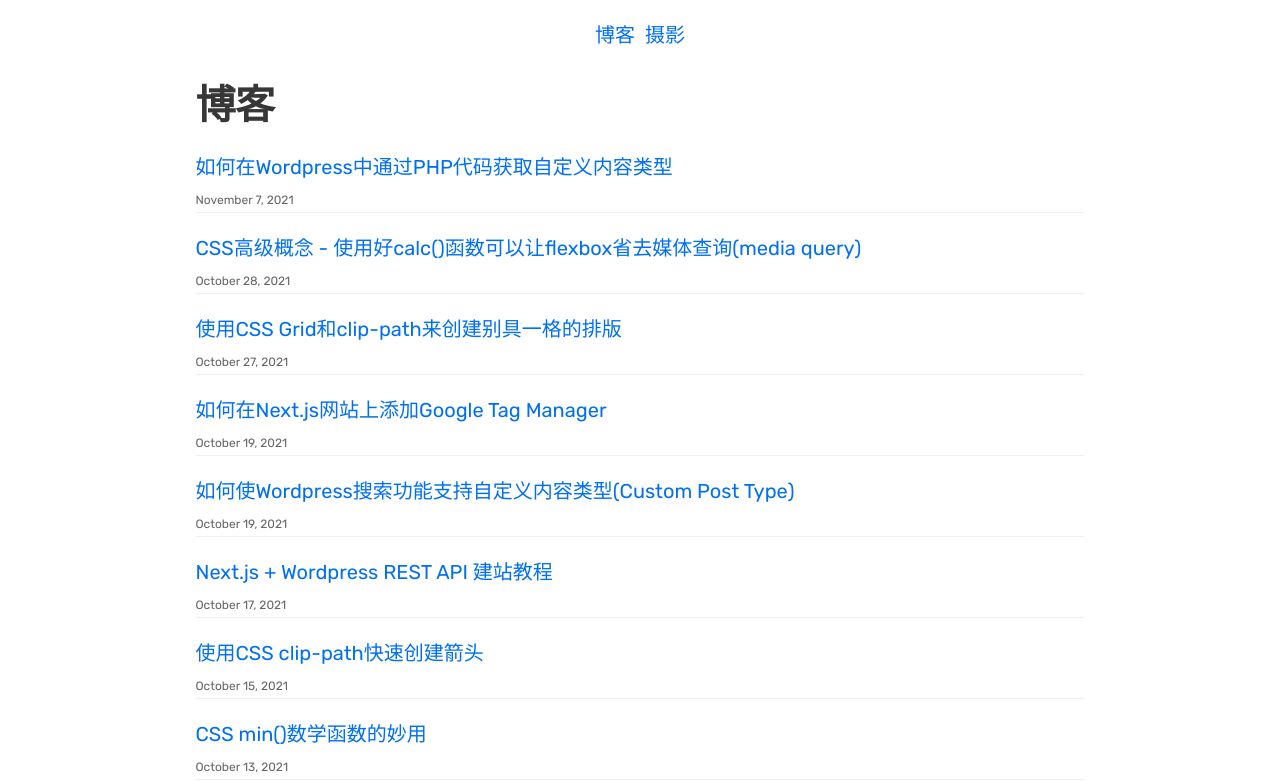
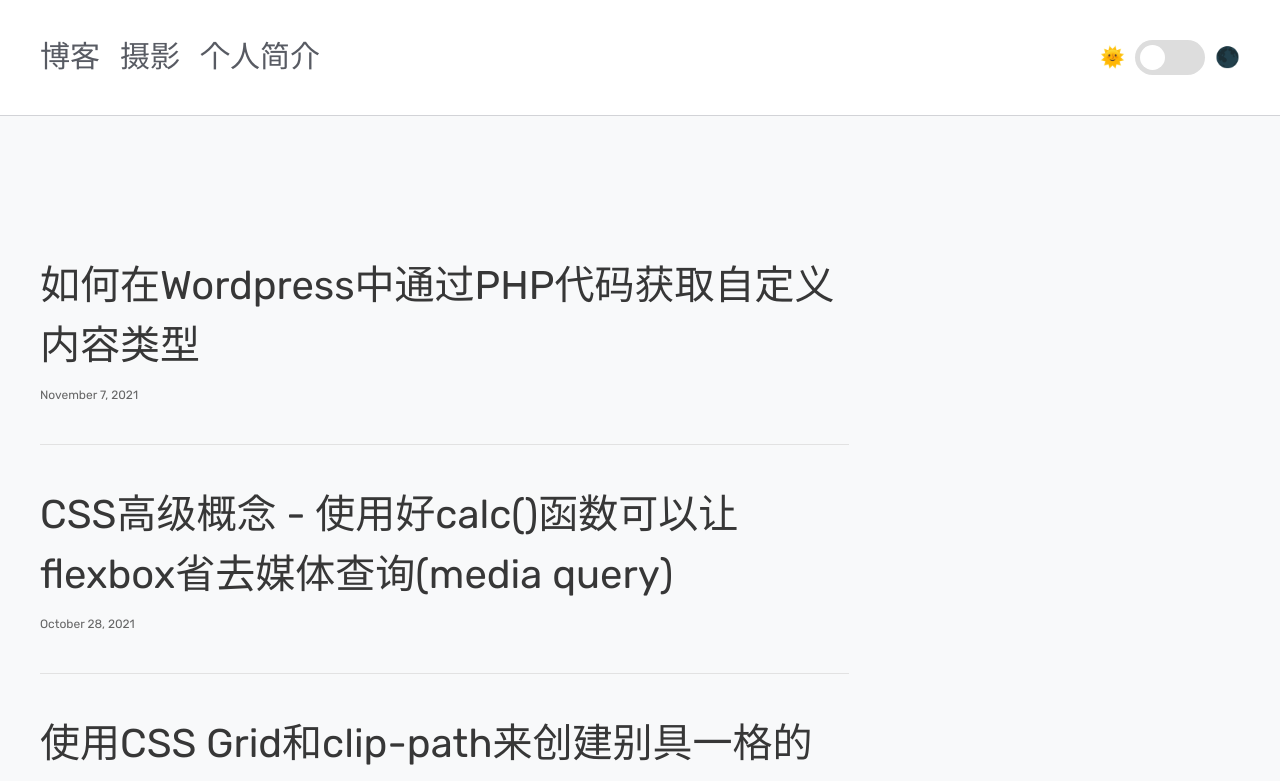
Before and after one commit to iambran/personalwebsite, a Next.js app: page / in a window 1280 px wide. Shown: the top 781 px of the page. Built offline with nearby package versions, Linux system fonts and the light colour scheme.

Commit message:
adding light/dark toggle html

```diff
--- a/components/layout.js
+++ b/components/layout.js
@@ -19,6 +19,21 @@ export default function Layout ({ children, home }) {
         prism.highlightAll();
     }, []);
 
+    function toggleMode(e) {
+
+        if (e.target.classList.contains('darkTheme')) {
+            document.querySelector('div[class^="layout_grid"]').style.removeProperty('--dark-theme-bg', '#000');
+            e.target.firstElementChild.style.transform = 'translateX(0)';
+            e.target.classList.remove('darkTheme');
+            e.target.style.background = '#ddd';
+        } else {
+            document.querySelector('div[class^="layout_grid"]').style.setProperty('--dark-theme-bg', '#000');
+            e.target.firstElementChild.style.transform = 'translateX(35px)';
+            e.target.classList.add('darkTheme');
+            e.target.style.background = '#2B4160';
+        }
+    }
+
     return (
         <div className={styles.grid}>
             {/* <Meta>
@@ -36,12 +51,23 @@ export default function Layout ({ children, home }) {
                 <Link href="/photography">
                     <a>摄影</a>
                 </Link>
+                <Link href="/about">
+                    <a>个人简介</a>
+                </Link>
+                <div className={styles.themeSwitch}>
+                    <p>🌞</p>
+                    <div className={styles.toggler} onClick={toggleMode}>
+                        <div className={styles.circle}></div>
+                    </div>
+                    <p>🌑</p>
+
+                </div>
             </header>
 
             <main>{children}</main>
 
             <footer className={styles.footer}>
-            © Brandon Zhang. 特别感谢 <a href="https://nextjs.org/" className={styles.underline}>Next.js</a> / <a href="https://www.netlify.com/" className={styles.underline}>Netlify</a> / <a href="https://github.com/iambran/personalwebsite" className={styles.underline}>Github</a>
+            © Brandon Zhang. 特别感谢 <a href="https://nextjs.org/" className={styles.underline}>Next.js</a> / <a href="https://www.netlify.com/" className={styles.underline}>Netlify</a> / <a href="https://github.com/" className={styles.underline}>Github</a>
             </footer>
         </div>
     )
--- a/components/layout.module.scss
+++ b/components/layout.module.scss
@@ -6,19 +6,72 @@ $maxContentWidth: 70ch;
   padding: 0;
   margin: 0 auto;
   // display: grid;
+  background-color: var(--dark-theme-bg, #f8f9fa);
 
   // // min-content allows me to set a fixed height to my footer
   // grid-template-rows: min-content auto min-content;
 }
 
+
 .header {
   display: flex;
   align-items: center;
   justify-content: center;
-  gap: 1rem;
+  gap: 2rem;
   position: relative;
-  padding-block: 2rem;
+  padding: 2rem 4rem;
+  background: #fff;
+  border-bottom: 1px solid #d2d3d7;
+
+  a {
+    color: #585b63;
+    text-decoration: none;
+    font-size: 3rem;
+    position: relative;
+
+    &::before {
+      content: '';
+      position: absolute;
+      height: 2px;
+      width: 0;
+      left: 0;
+      top: 100%;
+      transition: all 0.3s ease;
+    }
+
+    &:hover::before {
+      width: 100%;
+      background-color: currentColor;
+    }
+  }
+
 }
+
+.themeSwitch {
+  margin-left: auto;
+  display: flex;
+  justify-content: center;
+  align-items: center;
+  .toggler {
+    background: #ddd;
+    margin: 0 10px;
+    width: 70px;
+    height: 100%;
+    border-radius: 110px;
+    padding: 5px;
+    cursor: pointer;
+    transition: all 0.3s ease-in-out;
+  }
+  .circle {
+    background-color: #fff;
+    height: 25px;
+    width: 25px;
+    border-radius: 100px;
+    transition: all 0.3s ease-in-out;
+    pointer-events: none;
+  }
+}
+
 
 .backToHome {
   margin: 3rem 0 0;
@@ -32,5 +85,5 @@ $maxContentWidth: 70ch;
   width: 100%;
   text-align: center;
   font-size: 1.4rem;
-  padding: 1rem 0;
+  padding: 2rem 0;
 }
--- a/pages/_app.js
+++ b/pages/_app.js
@@ -1,8 +1,8 @@
 import { useEffect } from 'react'
 import TagManager from 'react-gtm-module'
 import '../styles/globals.scss'
-// import 'prismjs/themes/prism-tomorrow.css'
-import 'prismjs/themes/prism-solarizedlight.css'
+import 'prismjs/themes/prism-tomorrow.css'
+// import 'prismjs/themes/prism-solarizedlight.css'
 
 
 function App({ Component, pageProps }) {
--- a/pages/index.js
+++ b/pages/index.js
@@ -24,7 +24,6 @@ export default function Home({ allPostsData }) {
       <Meta></Meta>
 
       <section className={`${utilStyles.blogListWrap}`}>
-        <h1 className={utilStyles.headingXl}>博客</h1>
         <ul className={utilStyles.list}>
           {allPostsData.map(({id, date, title}) => (
             <li className={utilStyles.listItem} key={id}>
--- a/styles/globals.scss
+++ b/styles/globals.scss
@@ -39,12 +39,8 @@ p {
 }
 
 a {
-  color: #0070f3;
-  text-decoration: none;
-
-  &:hover {
-    text-decoration: underline;
-  }
+  color: #373737;
+  text-decoration: underline;
 
 }
 
@@ -55,24 +51,26 @@ img {
 
 pre {
   background-color: $color-bg-code;
-  padding: 0 2rem 0 4rem !important;
   border-radius: 5px;
   // Add important to overwrite prism theme css
-  margin: 2.5rem 0 5rem 0 !important;
   overflow-x: auto;
+  padding: 0 min(5vw, 3.5rem) !important;
+  margin-inline: max(-5vw, -3.5rem) !important;
+  border-radius: 0 !important;
 
   & code {
     background-color: none;
     // Add important to overwrite prism theme css
-    font-size: clamp(1.5rem, calc(1.5rem + ((1vw - 0.3rem) * 0.5882)), 2rem) !important;
+    font-size: 1.6rem !important;
     line-height: 1.2 !important;
     padding: 0 !important;
   }
 }
 
-@media (max-width: 992px) {
+
+@media (min-width: 70ch) {
   pre {
-    padding: 0 2rem !important;
+    border-radius: 10px !important;
   }
 }
 
--- a/styles/utils.module.scss
+++ b/styles/utils.module.scss
@@ -1,9 +1,10 @@
-$color-light-gray: #f1f1f1;
+$color-light-gray: #e2e2e2;
 $color-bg-code: #2d2d2d;
 $color-img-border: #ddd;
 
 .article {
-  width: min(70ch, 90vw);
+  width: min(65ch, 90vw);
+  padding-top: 8rem;
 }
 .article img {
   border: 1px solid $color-img-border;
@@ -15,7 +16,7 @@ $color-img-border: #ddd;
 }
 .blogListWrap {
   max-width: 70ch;
-  margin: auto;
+  padding: 8rem 4rem;
 }
 .heading2Xl {
     font-size: 2.5rem;
@@ -56,18 +57,24 @@ $color-img-border: #ddd;
   }
 
   .listItem {
-    margin: 0 0 2rem;
+    padding-block: 4rem;
     border-bottom: 1px solid $color-light-gray;
-    font-size: clamp(1.6rem, calc(1.6rem + ((1vw - 0.32rem) * 0.5882)), 2rem);
+    font-size: min(6vmin, 4rem);
 
-    & a {
+    a {
       display: block;
+      text-decoration: none;
+    }
+    a:hover {
+      text-decoration: underline;
     }
   }
 
   .lightText {
     color: #666;
     font-size: 1.2rem;
+    margin-top: 1rem;
+    display: block;
   }
 
   .profile {
@@ -121,7 +128,6 @@ $color-img-border: #ddd;
   padding: 2rem;
   grid-column-gap: 1rem;
   grid-row-gap: 12rem;
-  background: black;
   padding-block: 8rem;
 
   figure {
@@ -162,3 +168,7 @@ $color-img-border: #ddd;
     object-fit: cover;
   }
 }
+
+.my {
+  padding: 4rem;
+}
```
Also changed, not shown: pages/about.js (added, +19 -0 lines), pages/posts/[id].js (+8 -8 lines), posts/use-calc-function-on-flex-basis.md (+7 -7 lines).
